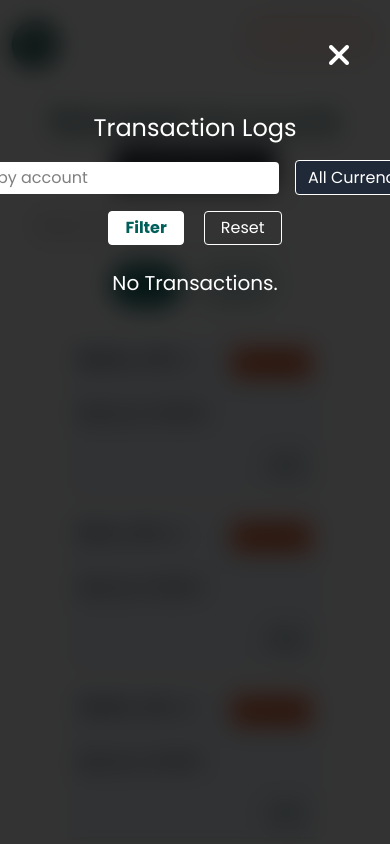
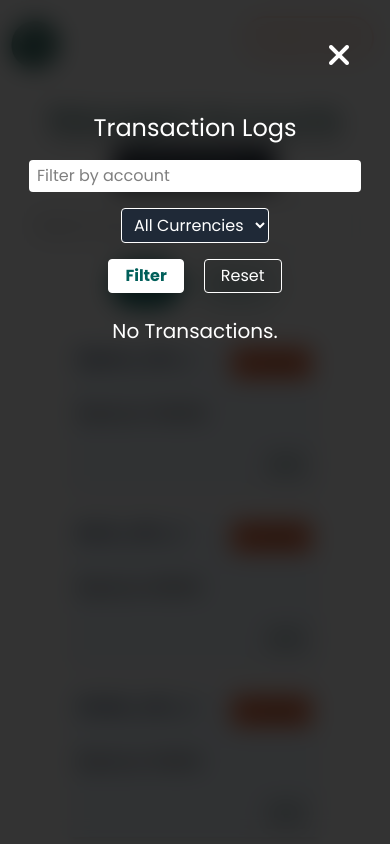
Before and after one commit to BurkyCodes/TreasurySimulator, an Angular app: page / in a window 390 px wide. Both pictures are taken after a click on the button "SHOW LOGS". Shown: the top 844 px of the page. Built offline with nearby package versions, Linux system fonts and the light colour scheme.

Commit message:
Account responsiveness

```diff
--- a/src/app/components/accounts/accounts.component.html
+++ b/src/app/components/accounts/accounts.component.html
@@ -118,7 +118,7 @@ class="fixed inset-0 flex overflow-y-auto items-start pt-20 justify-center w-scr
  class="fa fa-times fa-2x absolute right-0 top-0 mt-[10%] mr-[10%] text-[#fff]"></i>
  <div  class="mt-8 w-full max-w-4xl">
   <h2 class="text-2xl text-center text-[#fff] mb-4">Transaction Logs</h2>
-     <div class="flex gap-4 mb-4 items-center justify-center text-white">
+     <div class="flex gap-4 mb-4 flex-col md:flex-row items-center justify-center text-white">
       <input
         type="text"
         [(ngModel)]="filterAccount"
```
